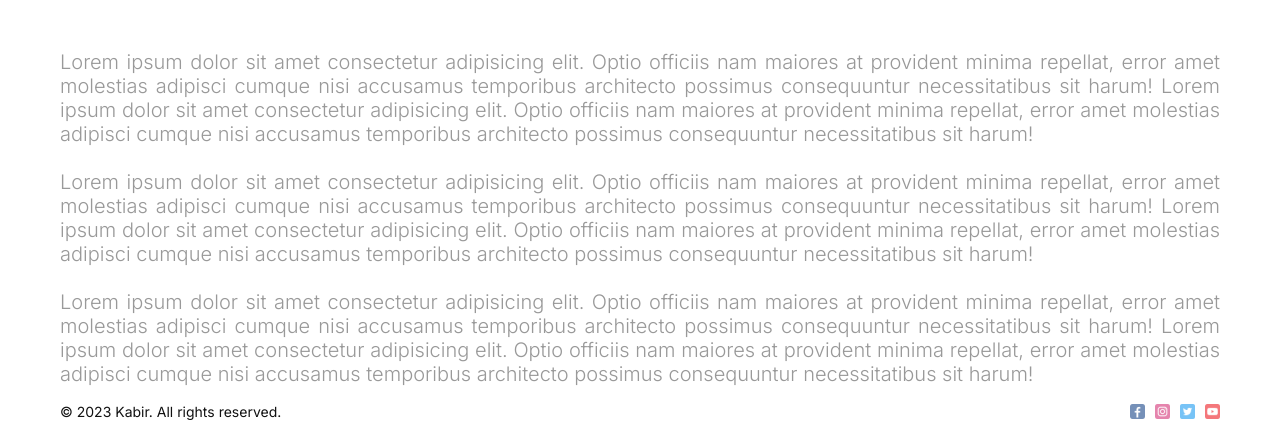
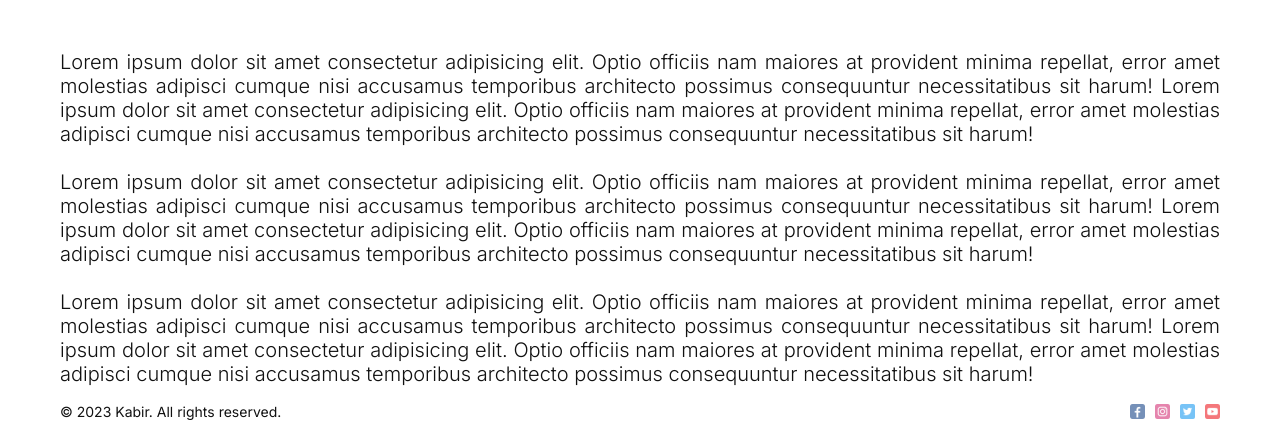
Before and after one commit to KabirAbdulkareem/myweb, a Next.js app: page /blog/testId in a window 1280 px wide. Shown: the part 400-833 px from the top of the page. Built offline with nearby package versions, Linux system fonts and the light colour scheme.

Commit message:
Fixed contet text color in the Blog sub category

```diff
--- a/src/app/blog/[id]/page.module.css
+++ b/src/app/blog/[id]/page.module.css
@@ -29,7 +29,7 @@
   margin-top: 50px;
   font-size: 20px;
   font-weight: 300;
-  color: #999;
+  /* color: #999; */
   text-align: justify;
 }
 
```
